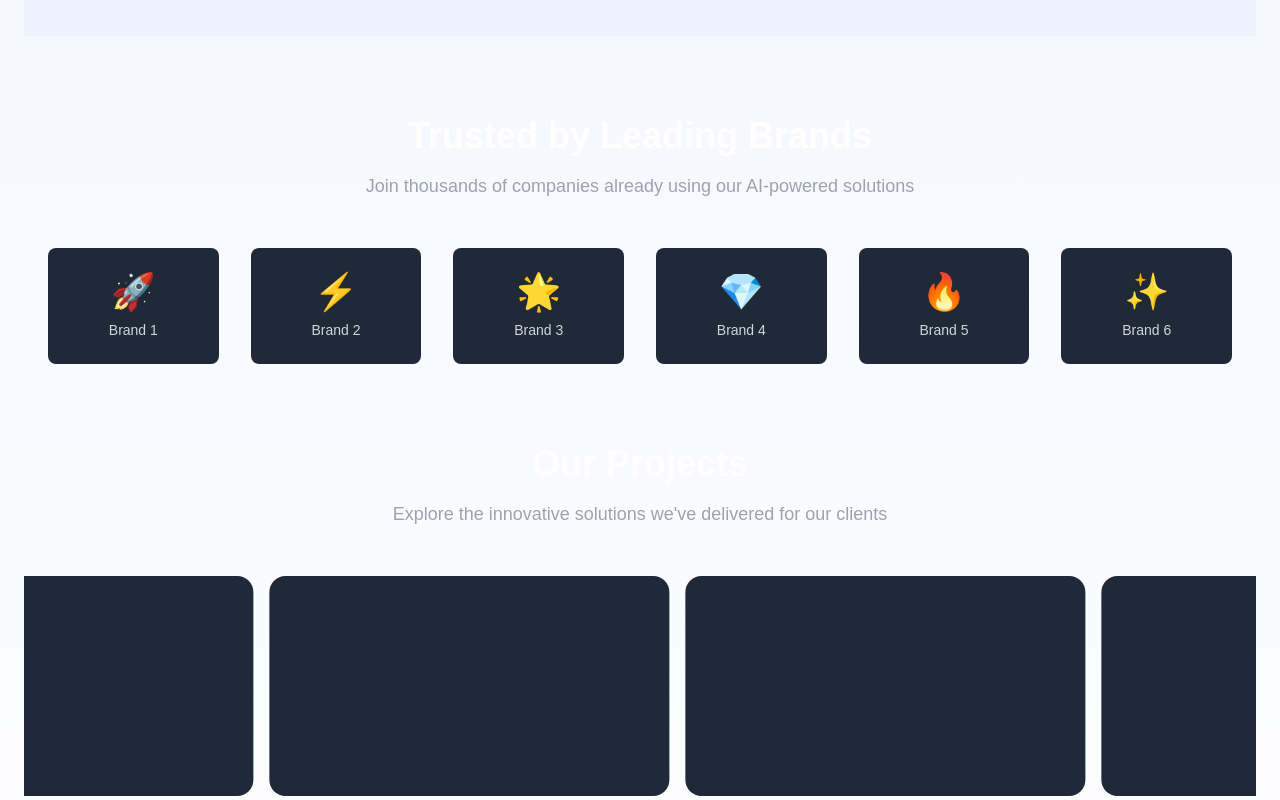
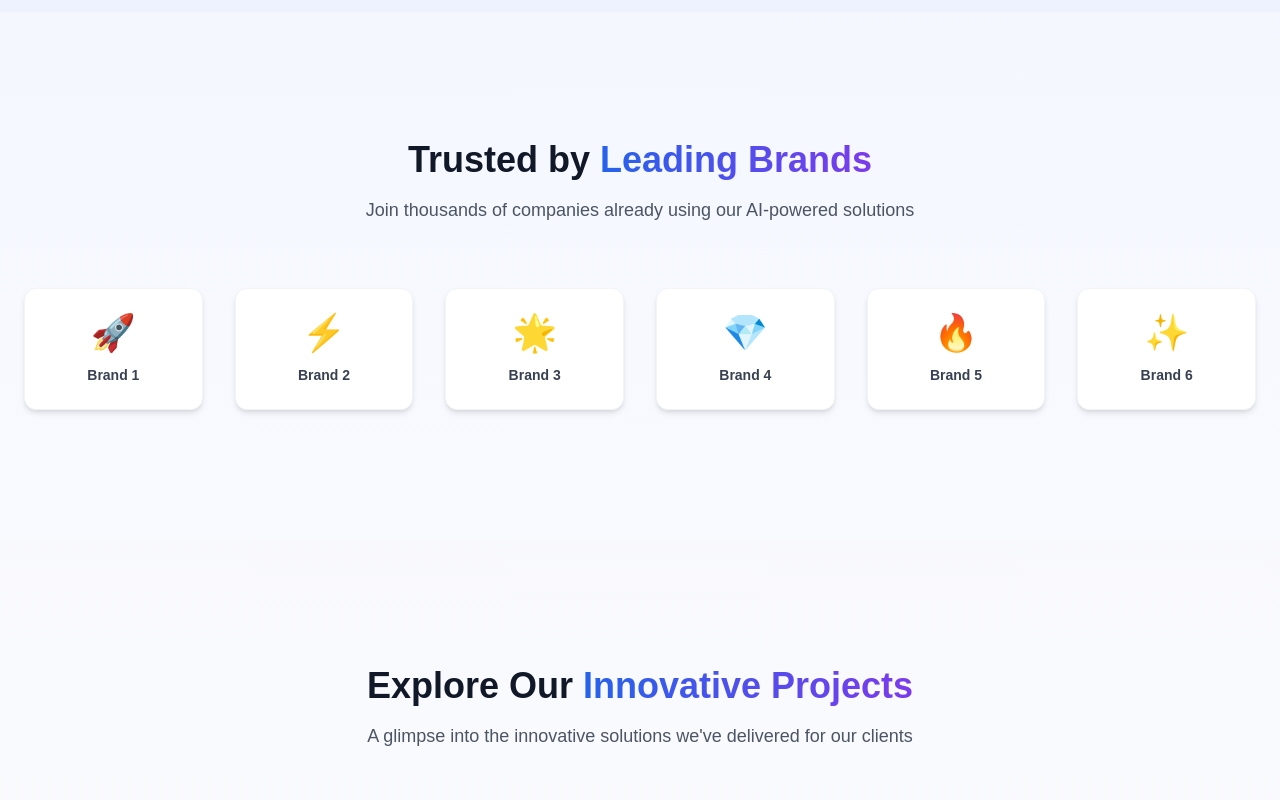
Before and after one commit to DatNguyen9240/Portfolio, a React (Vite) app: page / in a window 1280 px wide. Shown: the part 880-1680 px from the top of the page. Built offline with nearby package versions, Linux system fonts and the light colour scheme.

Commit message:
fix: bg section

```diff
--- a/src/components/layout/MainLayout.tsx
+++ b/src/components/layout/MainLayout.tsx
@@ -5,7 +5,7 @@ export default function MainLayout() {
   return (
     <div>
       <Header />
-      <main className="flex-grow p-6 bg-gradient-to-b">
+      <main className="flex-grow bg-gradient-to-b">
         <Outlet />
       </main>
     </div>
--- a/src/components/ui/BrandsSection.tsx
+++ b/src/components/ui/BrandsSection.tsx
@@ -36,19 +36,22 @@ const itemVariants = {
 
 export function BrandsSection() {
   return (
-    <section className="pt-20">
+    <section className="py-24 sm:py-32">
       <div className="container mx-auto px-6">
         <motion.div
           initial={{ opacity: 0, y: 30 }}
           whileInView={{ opacity: 1, y: 0 }}
           transition={{ duration: 0.6 }}
           viewport={{ once: true }}
-          className="text-center mb-12"
+          className="text-center mb-16"
         >
-          <h2 className="text-3xl md:text-4xl font-bold text-white mb-4">
-            Trusted by Leading Brands
+          <h2 className="text-3xl md:text-4xl font-bold text-gray-900 mb-4">
+            Trusted by{' '}
+            <span className="text-transparent bg-clip-text bg-gradient-to-r from-hero-gradient-start to-hero-gradient-end">
+              Leading Brands
+            </span>
           </h2>
-          <p className="text-gray-400 text-lg max-w-2xl mx-auto">
+          <p className="text-gray-600 text-lg max-w-2xl mx-auto">
             Join thousands of companies already using our AI-powered solutions
           </p>
         </motion.div>
@@ -65,14 +68,16 @@ export function BrandsSection() {
               key={brand.name}
               variants={itemVariants}
               whileHover={{
-                scale: 1.1,
-                rotateY: 10,
-                transition: { type: 'spring' as const, stiffness: 300 },
+                scale: 1.05,
+                y: -5,
+                transition: { type: 'spring' as const, stiffness: 300, damping: 10 },
               }}
-              className="flex flex-col items-center justify-center p-6 bg-gray-800 rounded-lg hover:bg-gray-700 transition-colors duration-300"
+              className="group flex flex-col items-center justify-center p-6 bg-white rounded-xl shadow-md border border-gray-100 transition-all duration-300 hover:shadow-xl hover:border-transparent"
             >
-              <div className="text-4xl mb-2">{brand.logo}</div>
-              <span className="text-gray-300 text-sm font-medium">{brand.name}</span>
+              <div className="text-4xl mb-3 transition-transform duration-300 group-hover:scale-110">
+                {brand.logo}
+              </div>
+              <span className="text-gray-700 text-sm font-semibold">{brand.name}</span>
             </motion.div>
           ))}
         </motion.div>
--- a/src/components/ui/ProjectsSection.tsx
+++ b/src/components/ui/ProjectsSection.tsx
@@ -5,7 +5,7 @@ const row1 = projects.slice(0, 4);
 const row2 = projects.slice(4, 8);
 
 const ProjectCard = () => (
-  <div className="flex-shrink-0 w-[320px] h-[200px] md:w-[400px] md:h-[220px] rounded-2xl bg-gray-800" />
+  <div className="flex-shrink-0 w-[320px] h-[200px] md:w-[400px] md:h-[220px] rounded-2xl bg-white shadow-lg border border-gray-100" />
 );
 
 interface Project {
@@ -41,21 +41,26 @@ const MarqueeRow = ({ projects, direction }: MarqueeRowProps) => {
 
 export function ProjectsSection() {
   return (
-    <section className="py-20 overflow-hidden">
+    <section className="py-24 sm:py-32 overflow-hidden bg-gray-50/50">
       <motion.div
         initial={{ opacity: 0, y: 30 }}
         whileInView={{ opacity: 1, y: 0 }}
         transition={{ duration: 0.6 }}
         viewport={{ once: true }}
-        className="text-center mb-12 px-6"
+        className="text-center mb-16 px-6"
       >
-        <h2 className="text-3xl md:text-4xl font-bold text-white mb-4">Our Projects</h2>
-        <p className="text-gray-400 text-lg max-w-2xl mx-auto">
-          Explore the innovative solutions we've delivered for our clients
+        <h2 className="text-3xl md:text-4xl font-bold text-gray-900 mb-4">
+          Explore Our{' '}
+          <span className="text-transparent bg-clip-text bg-gradient-to-r from-hero-gradient-start to-hero-gradient-end">
+            Innovative Projects
+          </span>
+        </h2>
+        <p className="text-gray-600 text-lg max-w-2xl mx-auto">
+          A glimpse into the innovative solutions we've delivered for our clients
         </p>
       </motion.div>
 
-      <div className="space-y-4">
+      <div className="space-y-6">
         <MarqueeRow projects={row1} direction="left" />
         <MarqueeRow projects={row2} direction="right" />
       </div>
```
Also changed, not shown: public/assets/logos/logo1.png.
